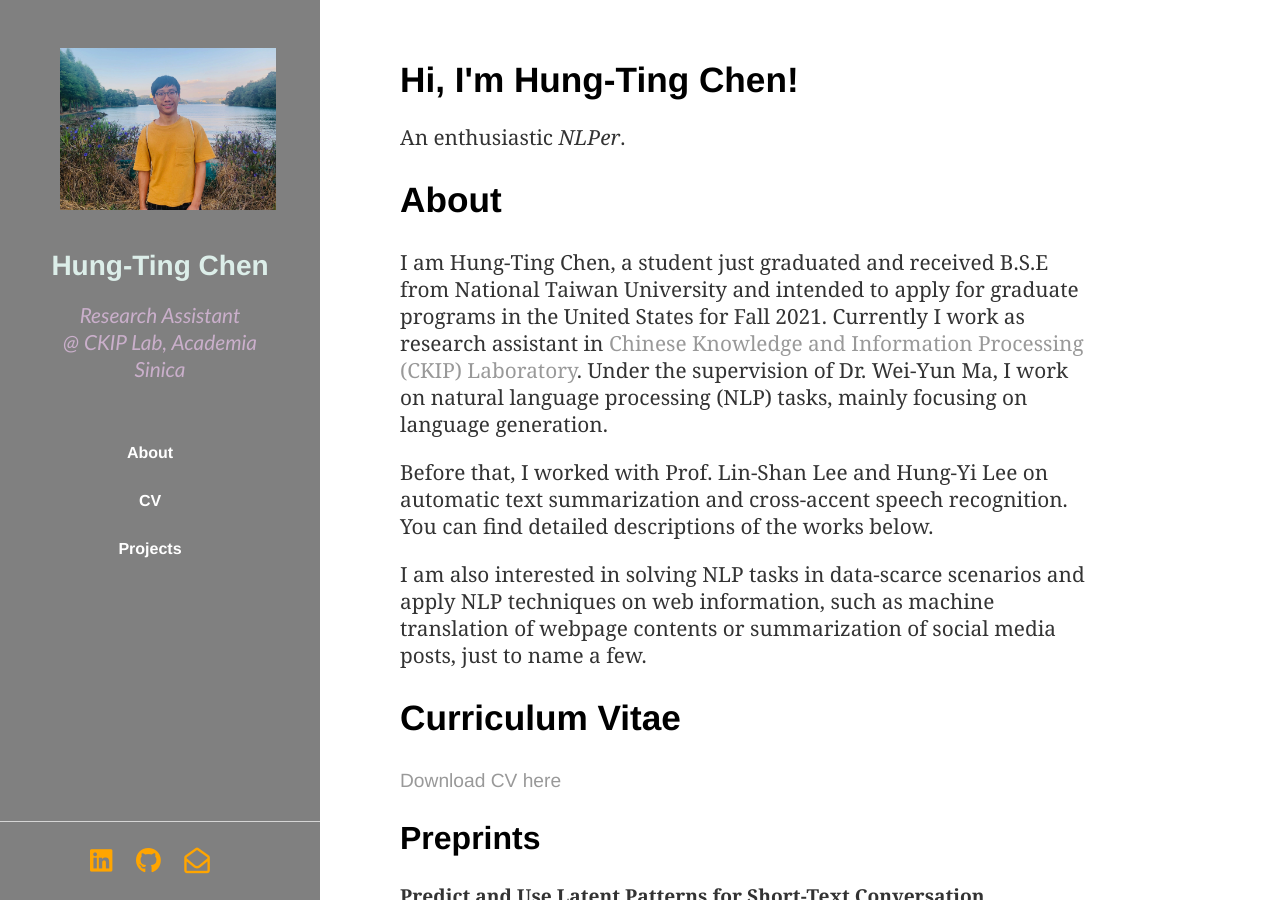
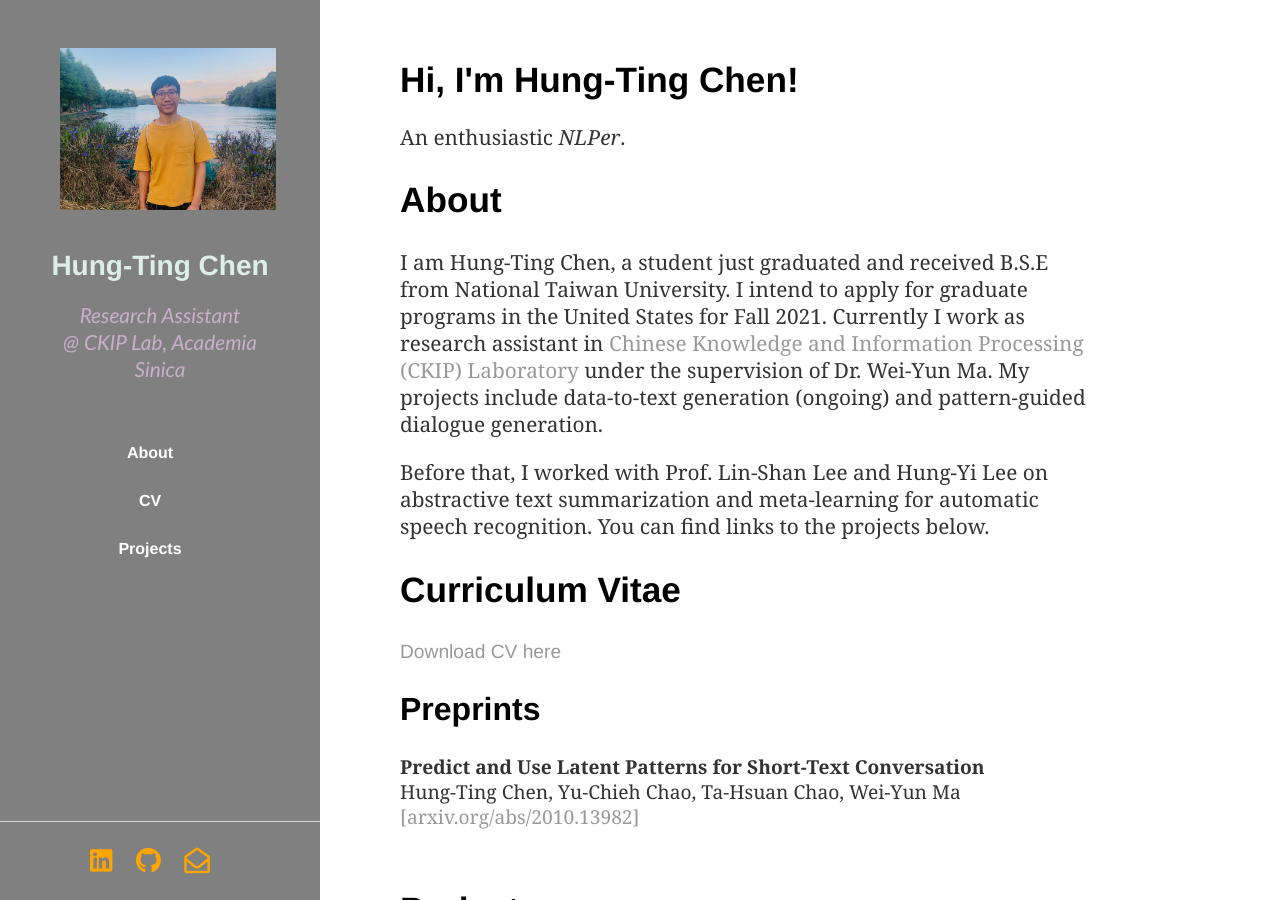
Before and after one commit to timchen0618/timchen0618.github.io, a Jekyll site: the page index.html, which Jekyll copies as it is, in a window 1280 px wide and 900 px high. Built offline with Jekyll 4.4.1, drawn with Linux system fonts in a browser that asks for light colours; nearby versions of some CDN libraries.

Commit message:
Update About

```diff
--- a/index.html
+++ b/index.html
@@ -59,9 +59,10 @@
             <section id="about">
                 <div class="about">
                     <h1>About</h1>
-                    <p> I am Hung-Ting Chen, a student just graduated and received B.S.E from National Taiwan University and intended to apply for graduate programs in the United States for Fall 2021. Currently I work as research assistant in <a href="https://ckip.iis.sinica.edu.tw/"> Chinese Knowledge and Information Processing (CKIP) Laboratory</a>. Under the supervision of Dr. Wei-Yun Ma, I work on natural language processing (NLP) tasks, mainly focusing on language generation.
-                    <p>Before that, I worked with Prof. Lin-Shan Lee and Hung-Yi Lee on automatic text summarization and cross-accent speech recognition. You can find detailed descriptions of the works below. </p>
-                    <p> I am also interested in solving NLP tasks in data-scarce scenarios and apply NLP techniques on web information, such as machine translation of webpage contents or summarization of social media posts, just to name a few. </p>
+                    <p> I am Hung-Ting Chen, a student just graduated and received B.S.E from National Taiwan University. I intend to apply for graduate programs in the United States for Fall 2021. Currently I work as research assistant in <a href="https://ckip.iis.sinica.edu.tw/"> Chinese Knowledge and Information Processing (CKIP) Laboratory</a> under the supervision of Dr. Wei-Yun Ma. My projects include data-to-text generation (ongoing) and pattern-guided dialogue generation. </p>
+
+                    <p>Before that, I worked with Prof. Lin-Shan Lee and Hung-Yi Lee on abstractive text summarization and meta-learning for automatic speech recognition. You can find links to the projects below. </p>
+                    <!-- <p> Broadly speaking, My research interest include language generation, especially  I am also interested in solving NLP tasks in data-scarce scenarios and apply NLP techniques on web information, such as machine translation of webpage contents or summarization of social media posts, just to name a few. </p> -->
 
 
                     <!-- <ul class="contacts">
```
